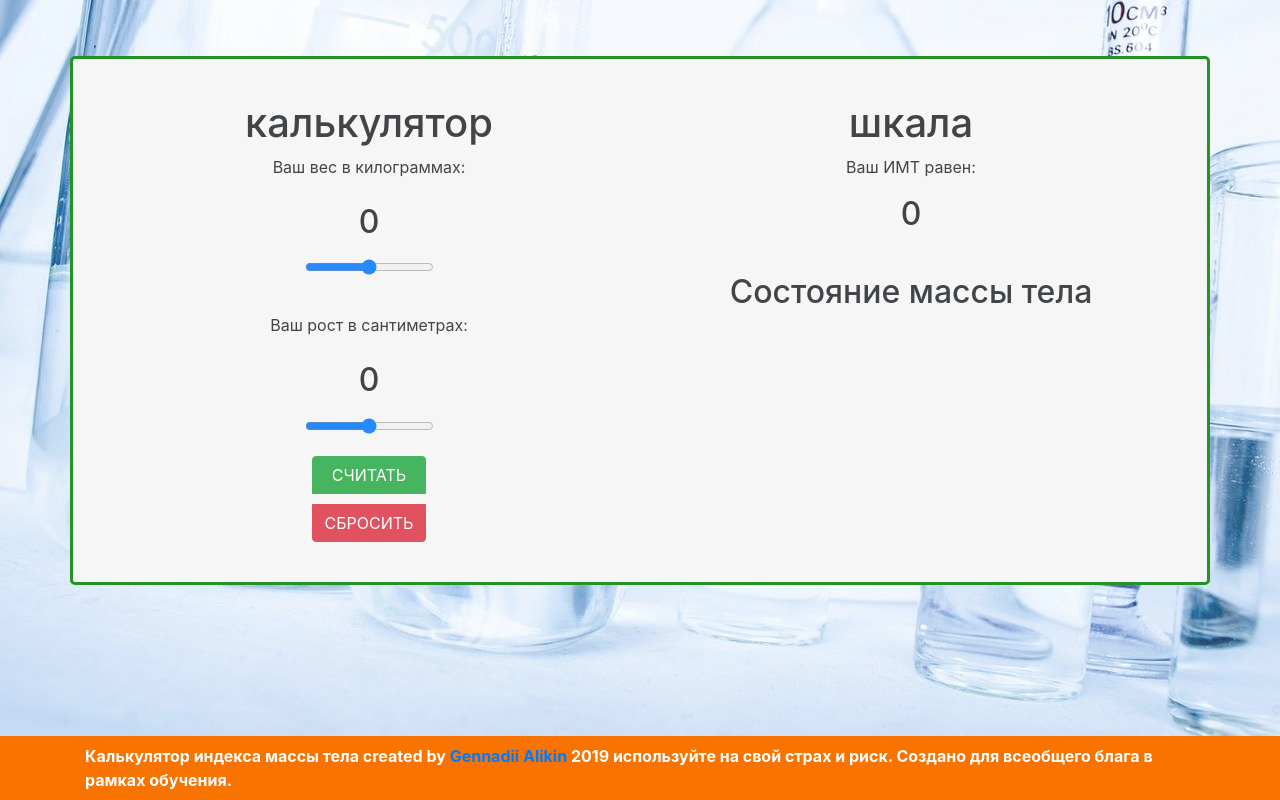
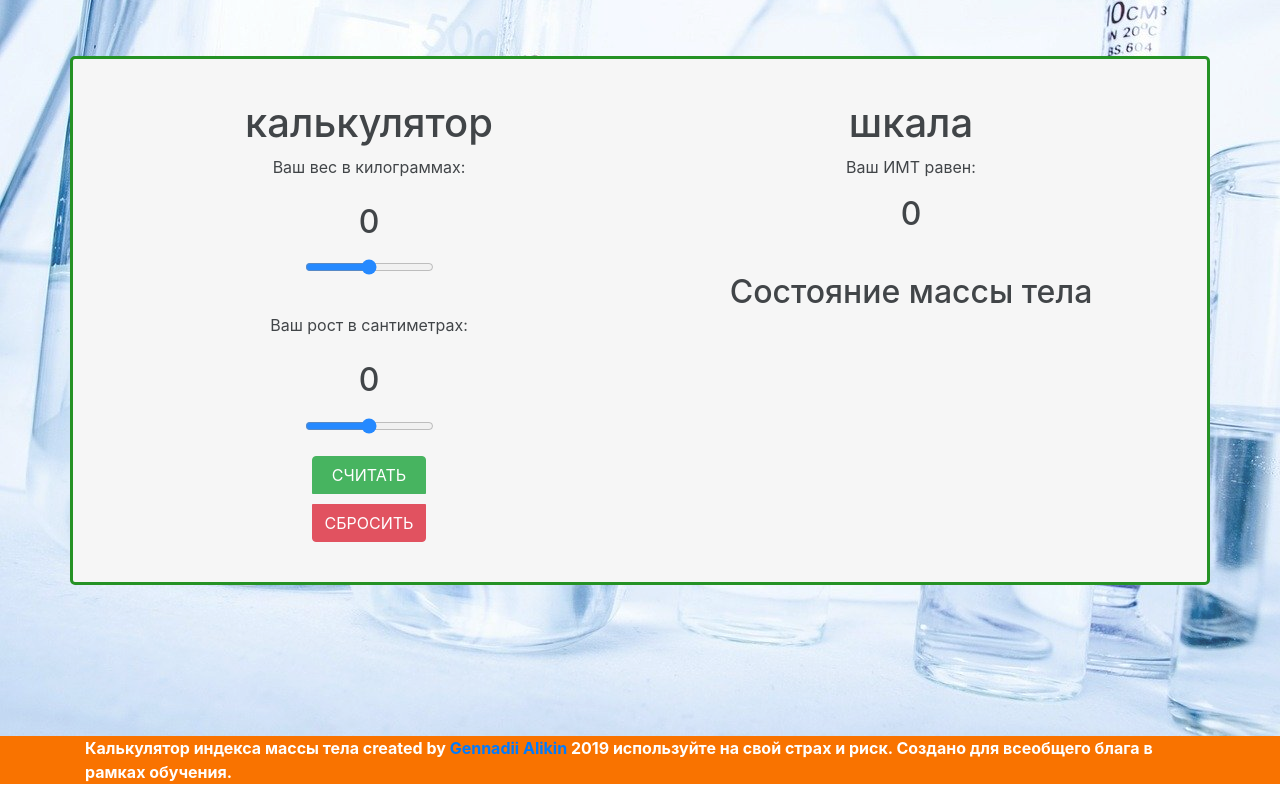
Before and after one commit to genalll/imt, a plain HTML site: page index.html in a window 1280 px wide. Shown: the part 864-1664 px from the top of the page. Drawn offline with nearby package versions, Linux system fonts and the light colour scheme.

Commit message:
исправил footer

```diff
--- a/index.html
+++ b/index.html
@@ -68,7 +68,7 @@
         </div>
         </div>
      </div>
-<footer class="navbar  foot">
+<footer class="foot">
    <div class="container">
     <span class="ftext">Калькулятор индекса массы тела created by <a href="https://github.com/genalll" target="blanck">Gennadii Alikin</a> 2019 используйте на свой страх и риск. Создано для всеобщего блага в рамках обучения.</span>
    </footer>
```
